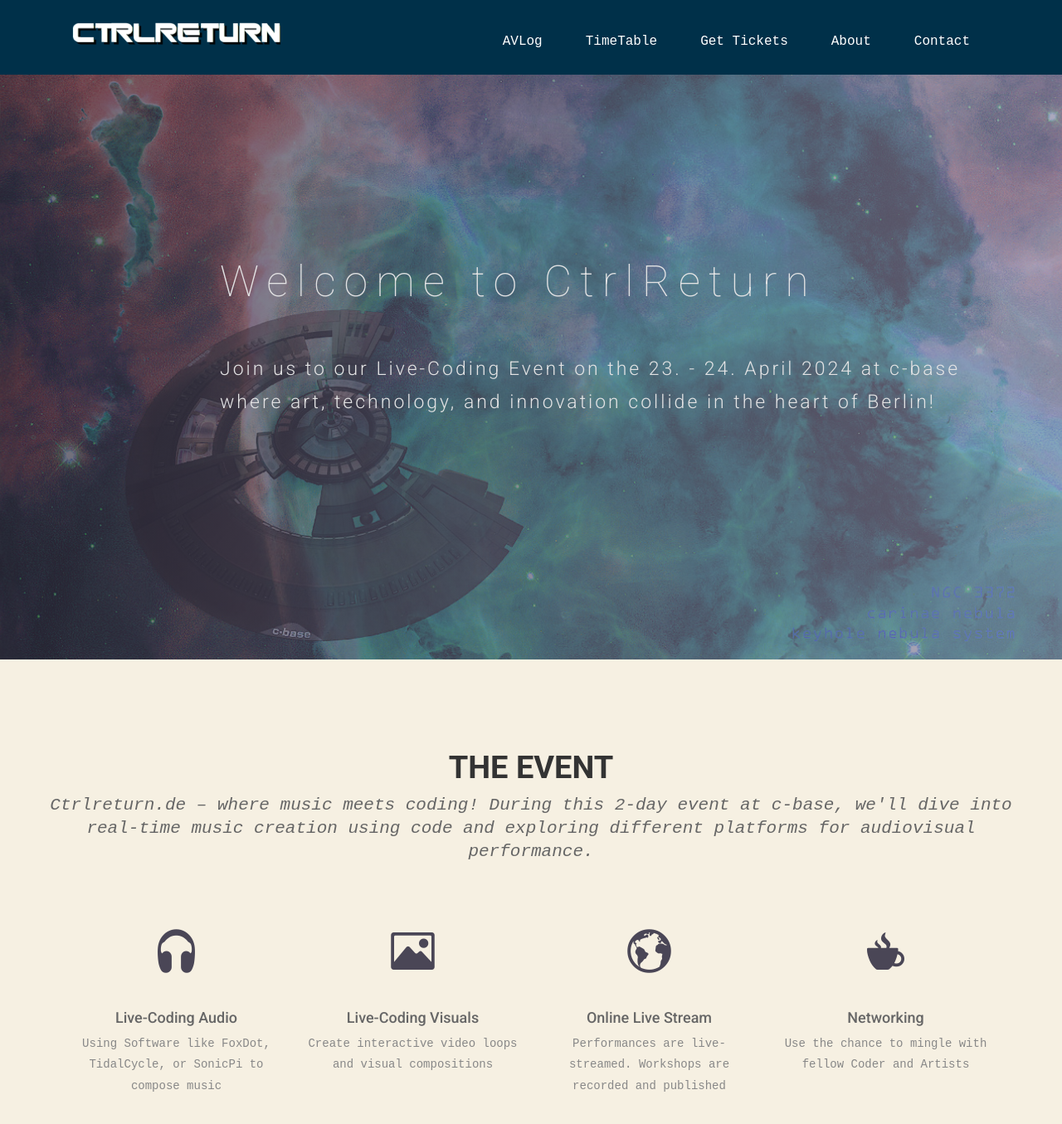
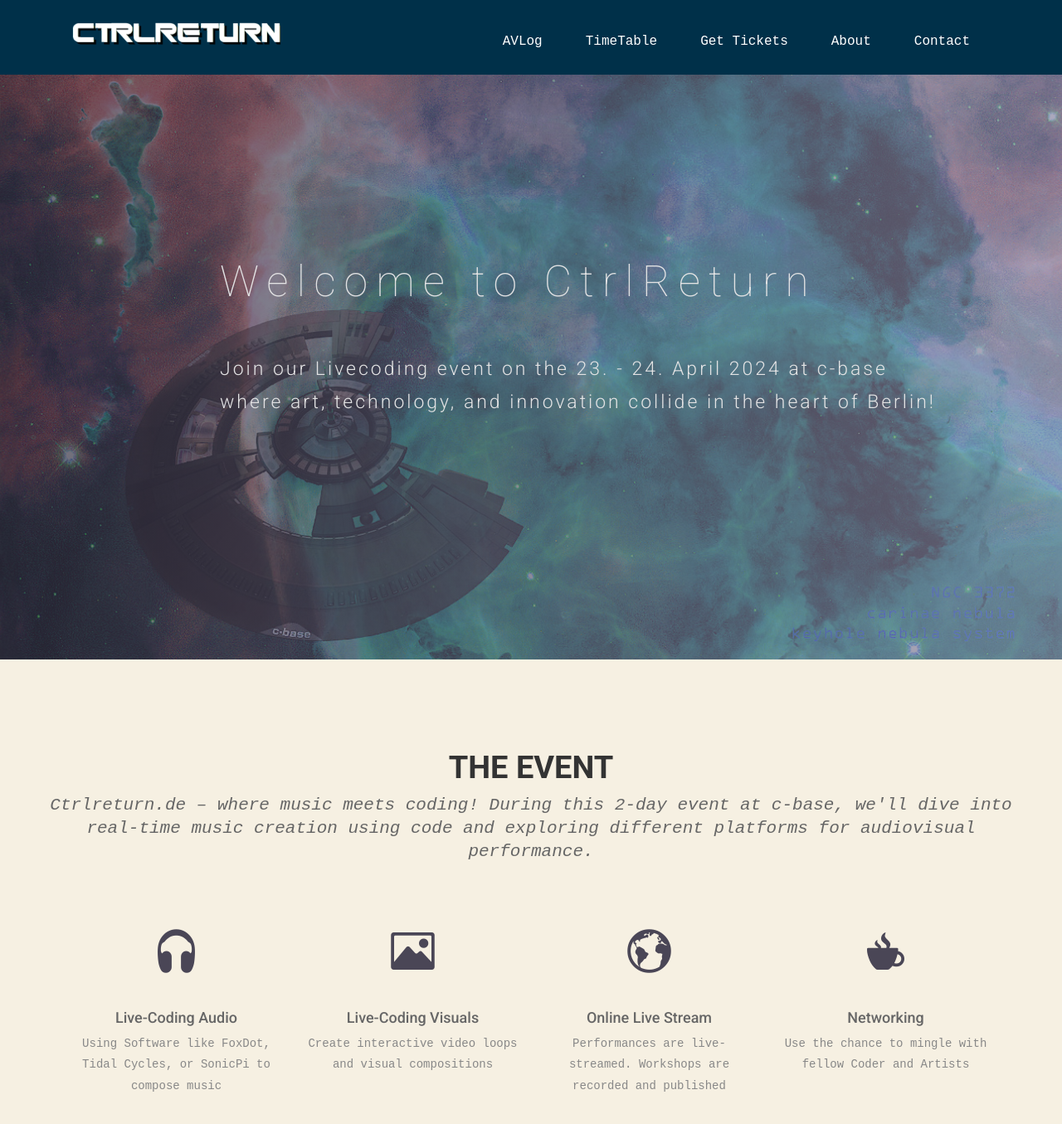
Before and after one commit to CtrlReturn/CtrlReturn.github.io, a Jekyll site: the page built from index.html, in a window 1280 px wide and 1400 px high. Shown: the top 1355 px of the window at 83% size. Built offline with Jekyll 4.4.1, drawn with Linux system fonts in a browser that asks for light colours; nearby versions of some CDN libraries; some web fonts are replaced; comment, search, counter and statistics services are not loaded; a style sheet for code colours, icons or effects is not loaded.

Commit message:
Correct spelling error

```diff
--- a/_data/services.yaml
+++ b/_data/services.yaml
@@ -1,6 +1,6 @@
 - icon: "ion-headphone"
   title: "Live-Coding Audio"
-  content: Using Software like FoxDot, TidalCycle, or SonicPi to compose music
+  content: Using Software like FoxDot, Tidal Cycles, or SonicPi to compose music
 
 - icon: "ion-image"
   title: "Live-Coding Visuals"
--- a/_includes/home-slider.html
+++ b/_includes/home-slider.html
@@ -5,7 +5,7 @@
       <div class="col-md-10 col-md-offset-2">
         <div class="block">
           <h1 class="animated fadeInUp">{{ site.title }}</h1>
-          <p class="animated fadeInUp">Join us to our Live-Coding Event on the 23. - 24. April 2024 at c-base </br> where art, technology, and innovation collide in the heart of Berlin!  </br></p>
+          <p class="animated fadeInUp">Join our Livecoding event on the 23. - 24. April 2024 at c-base </br> where art, technology, and innovation collide in the heart of Berlin!  </br></p>
         </div>
       </div>
     </div>
```
